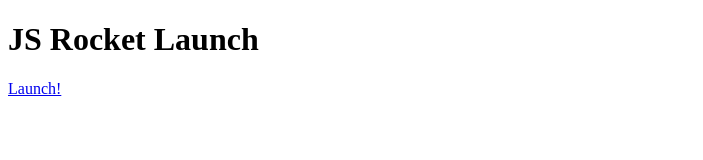
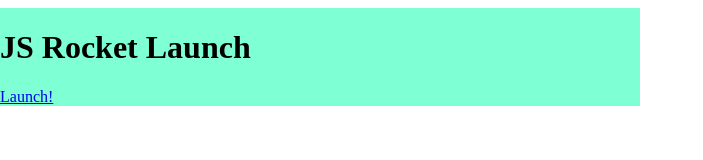
Before and after one commit to KM2Industries/js-rocket, a plain HTML site: page rocket.html in a window 1280 px wide. Shown: the whole page, without its empty margins (0-703 px from the left). Drawn offline with Linux system fonts and the light colour scheme.

Commit message:
Add some css

```diff
--- /dev/null
+++ b/css/rocket.css
@@ -0,0 +1,24 @@
+.left{
+	background-color: aquamarine;
+	position: fixed;
+	width:50%;
+	height: 100%
+	top: 0;
+	left: 0
+	;
+
+
+}
+.right{
+
+}
+
+a{
+
+
+}
+
+a.button{
+
+
+}
--- a/rocket.html
+++ b/rocket.html
@@ -2,6 +2,7 @@
 <html>
 <head>
 	<title>Rocket Launch Sequence!</title>
+	<link rel="stylesheet" type="text/css" href="css/rocket.css">
 </head>
 <body>
 	<div class="left">
```
